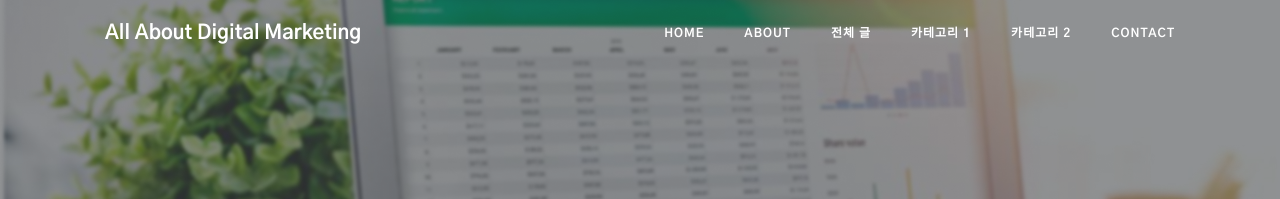
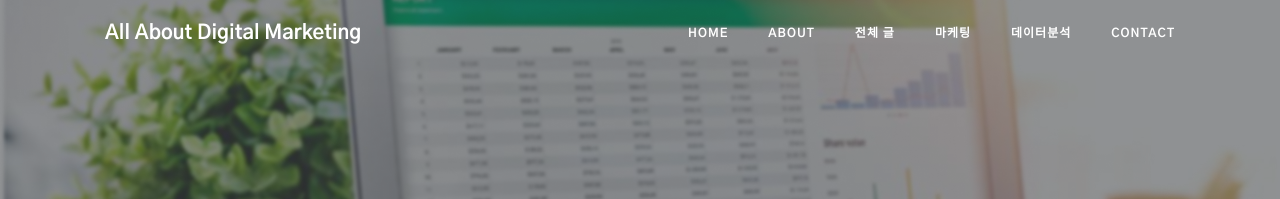
Before and after one commit to inthedream0/joong, a Jekyll site: the page built from _posts/2020-03-14-excel-data-analysis.md, in a window 1280 px wide and 900 px high. Shown: the top 199 px of the window. Built offline with Jekyll 4.4.1, drawn with Linux system fonts in a browser that asks for light colours; comment, search, counter and statistics services are not loaded.

Commit message:
카테고리명변경

```diff
--- a/_includes/navbar.html
+++ b/_includes/navbar.html
@@ -18,10 +18,10 @@
           <a class="nav-link" href="{{ "/posts" | relative_url }}">전체 글</a>
         </li>
         <li class="nav-item">
-          <a class="nav-link" href="{{ "/category/1" | relative_url }}">카테고리 1</a>
+          <a class="nav-link" href="{{ "/category/marketing" | relative_url }}">마케팅</a>
         </li>
         <li class="nav-item">
-          <a class="nav-link" href="{{ "/category/2" | relative_url }}">카테고리 2</a>
+          <a class="nav-link" href="{{ "/category/data-analysis" | relative_url }}">데이터분석</a>
         </li>
         <li class="nav-item">
           <a class="nav-link" href="{{"/contact" | relative_url }}">Contact</a>
--- a/_posts/2020-03-14-excel-data-analysis.md
+++ b/_posts/2020-03-14-excel-data-analysis.md
@@ -7,7 +7,7 @@ feature: '/img/posts/02/thumbnail.jpg'
 background: '/img/posts/02/background.jpg'
 categories:
   - marketing
-  - data analysis
+  - data-analysis
 tags:
   - 마케팅
   - 엑셀
--- a/category/1.html
+++ b/category/1.html
@@ -1,11 +1,11 @@
 ---
 layout: page
-title: 카테고리 1
-permalink: /category/1/
+title: 마케팅
+permalink: /category/marketing/
 background: '/img/bg-post.jpg'
 ---
 
-	{% for post in site.categories.category-1 %}
+	{% for post in site.categories.marketing %}
 
 	<article class="post-preview">
 	  <a href="{{ post.url | prepend: site.baseurl | replace: '//', '/' }}">
--- a/category/2.html
+++ b/category/2.html
@@ -1,11 +1,11 @@
 ---
 layout: page
-title: 카테고리 2
-permalink: /category/2/
+title: 데이터분석
+permalink: /category/data-analysis/
 background: '/img/bg-post.jpg'
 ---
 
-	{% for post in site.categories.category-2 %}
+	{% for post in site.categories.data-analysis %}
 
 	<article class="post-preview">
 	  <a href="{{ post.url | prepend: site.baseurl | replace: '//', '/' }}">
```
